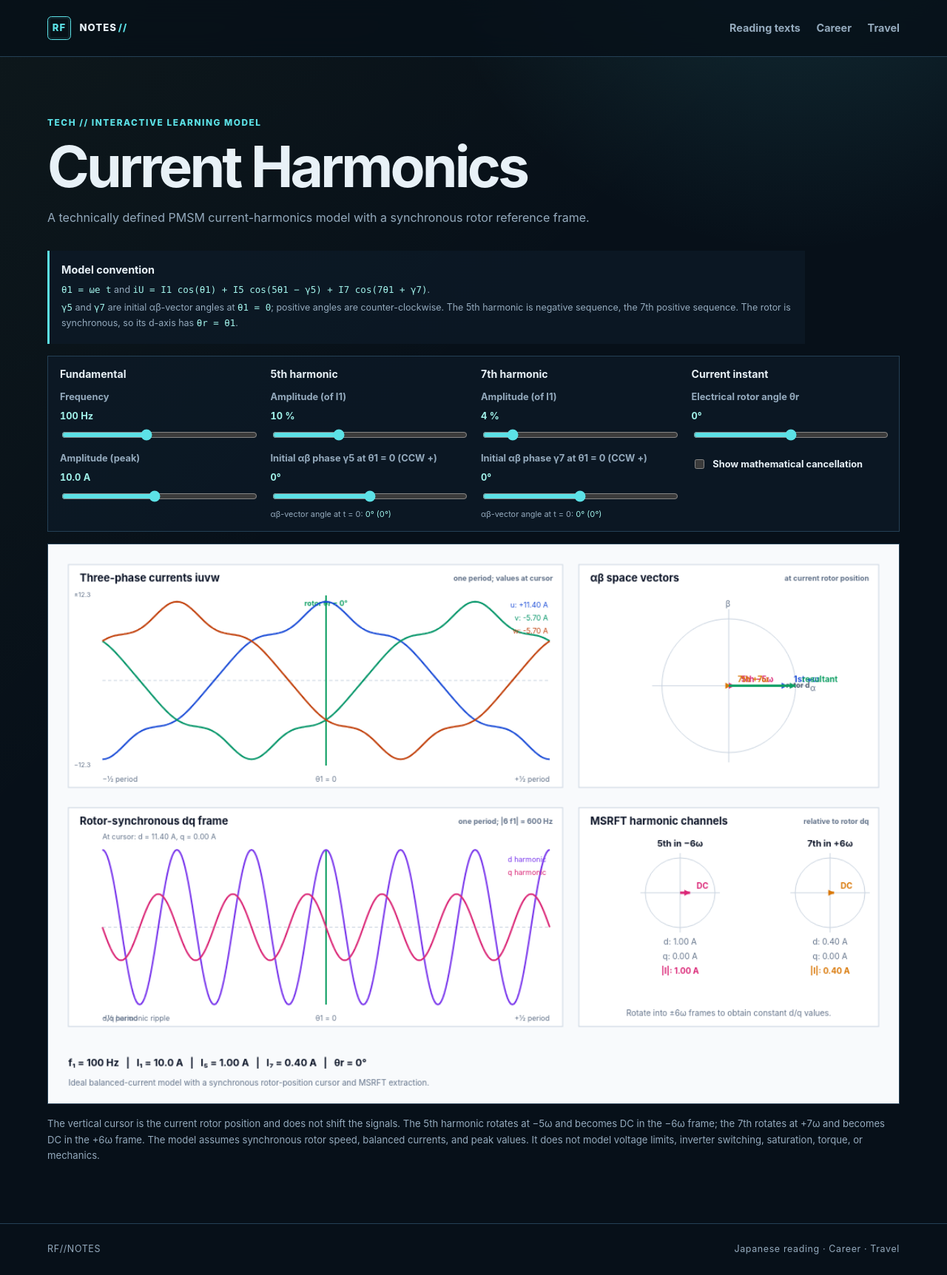
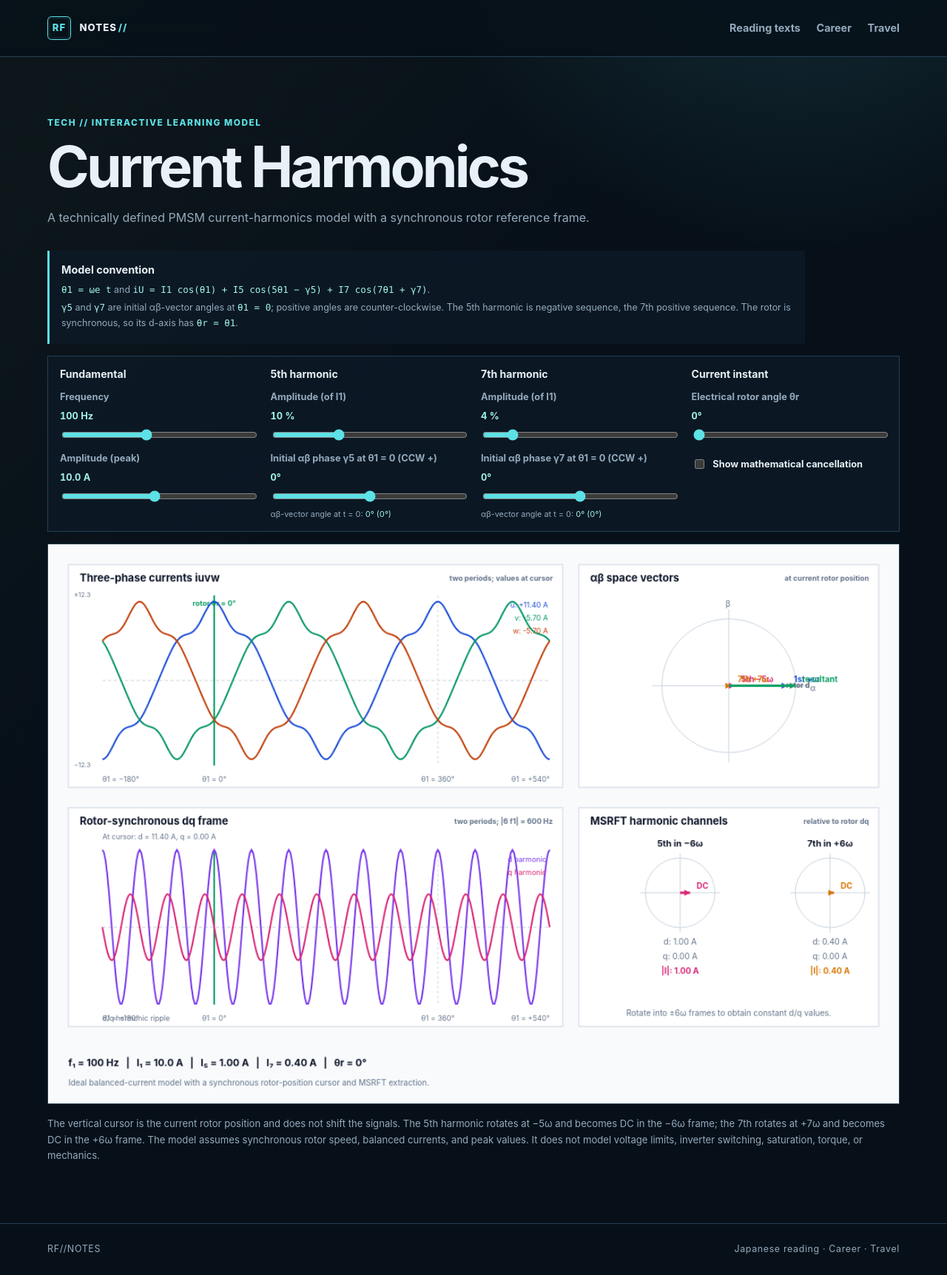
Before and after one commit to RobFil/robfil.github.io, a Jekyll site: the page built from tech/acoustics/index.html, in a window 1280 px wide. Shown: the whole page at 74% size. Built offline with Jekyll 4.4.1, drawn with Linux system fonts in a browser that asks for light colours.

Commit message:
Center harmonic period with half-cycle context

```diff
--- a/tech/acoustics/acoustics-lab.js
+++ b/tech/acoustics/acoustics-lab.js
@@ -31,13 +31,13 @@
     return s.i1 * Math.cos(theta + phase) + i5 * Math.cos(5 * (theta + phase) - s.gamma5) + i7 * Math.cos(7 * (theta + phase) + s.gamma7);
   }
   function drawWave(x, y, w, h, s) {
-    card(x, y, w, h, "Three-phase currents iuvw", s.compensated ? "ideal cancellation on" : "one period; values at cursor");
+    card(x, y, w, h, "Three-phase currents iuvw", s.compensated ? "ideal cancellation on" : "two periods; values at cursor");
     const left = x + 42, right = x + w - 16, top = y + 38, bottom = y + h - 27, mid = (top + bottom) / 2, limit = 1.08 * (s.compensated ? s.i1 : s.i1 + s.i5 + s.i7), scale = (bottom - top) / (2 * limit);
-    const referenceX = (left + right) / 2, cursorX = referenceX + (right - referenceX) * s.cursorAngle / Math.PI;
-    line(left, mid, right, mid, colours.grid, 1, [4, 3]); line(referenceX, top, referenceX, bottom, colours.grid, 1, [3, 3]); line(cursorX, top, cursorX, bottom, colours.field, 2); text("−½ period", left, y + h - 10, 9, colours.muted); text("θ1 = 0", referenceX, y + h - 10, 9, colours.muted, "center"); text("+½ period", right, y + h - 10, 9, colours.muted, "right"); text(`rotor θr = ${Math.round(s.cursorAngle * 180 / Math.PI)}°`, cursorX, top + 10, 9, colours.field, "center", "700");
+    const zeroX = left + (right - left) / 4, periodEndX = left + 3 * (right - left) / 4, cursorX = left + (right - left) * (s.cursorAngle + Math.PI) / (2 * tau);
+    line(left, mid, right, mid, colours.grid, 1, [4, 3]); line(zeroX, top, zeroX, bottom, colours.grid, 1, [3, 3]); line(periodEndX, top, periodEndX, bottom, colours.grid, 1, [3, 3]); line(cursorX, top, cursorX, bottom, colours.field, 2); text("θ1 = −180°", left, y + h - 10, 9, colours.muted); text("θ1 = 0°", zeroX, y + h - 10, 9, colours.muted, "center"); text("θ1 = 360°", periodEndX, y + h - 10, 9, colours.muted, "center"); text("θ1 = +540°", right, y + h - 10, 9, colours.muted, "right"); text(`rotor θr = ${Math.round(s.cursorAngle * 180 / Math.PI)}°`, cursorX, top + 10, 9, colours.field, "center", "700");
     [[0, colours.u, "u"], [-2 * Math.PI / 3, colours.v, "v"], [2 * Math.PI / 3, colours.w, "w"]].forEach(([phase, color, label]) => {
       ctx.strokeStyle = color; ctx.lineWidth = 2; ctx.beginPath();
-      for (let px = left; px <= right; px += 2) { const local = -Math.PI + tau * (px - left) / (right - left); const py = mid - scale * current(phase, local, s); if (px === left) ctx.moveTo(px, py); else ctx.lineTo(px, py); }
+      for (let px = left; px <= right; px += 2) { const local = -Math.PI + 2 * tau * (px - left) / (right - left); const py = mid - scale * current(phase, local, s); if (px === left) ctx.moveTo(px, py); else ctx.lineTo(px, py); }
       ctx.stroke(); const value = current(phase, s.cursorAngle, s); text(`${label}: ${value >= 0 ? "+" : ""}${value.toFixed(2)} A`, right - 2, top + 12 + ["u", "v", "w"].indexOf(label) * 16, 9, color, "right");
     });
     text(`±${limit.toFixed(1)}`, x + 7, top, 8, colours.muted); text(`−${limit.toFixed(1)}`, x + 7, bottom, 8, colours.muted);
@@ -50,9 +50,9 @@
     const rotorRadius = r * .84; line(cx, cy, cx + rotorRadius * Math.cos(s.cursorAngle), cy - rotorRadius * Math.sin(s.cursorAngle), "#475569", 2, [5, 4]); text("rotor d", cx + (rotorRadius + 16) * Math.cos(s.cursorAngle), cy - (rotorRadius + 16) * Math.sin(s.cursorAngle), 9, "#475569", "center", "700"); let sx = 0, sy = 0; vectors.forEach(([mag, a, color, label]) => { const vx = mag * Math.cos(a) * ratio, vy = -mag * Math.sin(a) * ratio; sx += vx; sy += vy; if (mag > 0) vector(cx, cy, cx + vx, cy + vy, color, label); }); vector(cx, cy, cx + sx, cy + sy, colours.field, "resultant"); text("α", cx + r + 18, cy + 3, 10, colours.muted); text("β", cx - 4, cy - r - 18, 10, colours.muted);
   }
   function drawDq(x, y, w, h, s) {
-    const harmonic5 = s.compensated ? 0 : s.i5, harmonic7 = s.compensated ? 0 : s.i7; card(x, y, w, h, "Rotor-synchronous dq frame", `one period; |6 f1| = ${6 * s.f} Hz`); const left = x + 42, right = x + w - 16, top = y + 52, bottom = y + h - 27, mid = (top + bottom) / 2, scale = (bottom - top) / (2 * Math.max(s.i5 + s.i7, 1)), referenceX = (left + right) / 2, cursorX = referenceX + (right - referenceX) * s.cursorAngle / Math.PI, currentD = s.i1 + harmonic5 * Math.cos(6 * s.cursorAngle - s.gamma5) + harmonic7 * Math.cos(6 * s.cursorAngle + s.gamma7), currentQ = -harmonic5 * Math.sin(6 * s.cursorAngle - s.gamma5) + harmonic7 * Math.sin(6 * s.cursorAngle + s.gamma7); line(left, mid, right, mid, colours.grid, 1, [4, 3]); line(referenceX, top, referenceX, bottom, colours.grid, 1, [3, 3]); line(cursorX, top, cursorX, bottom, colours.field, 2); text(`At cursor: d = ${currentD.toFixed(2)} A, q = ${currentQ.toFixed(2)} A`, left, y + 36, 9, colours.muted);
-    const draw = (axis, color, label) => { if (s.compensated || (s.i5 === 0 && s.i7 === 0)) return; ctx.strokeStyle = color; ctx.lineWidth = 2; ctx.beginPath(); for (let px = left; px <= right; px += 2) { const theta = -Math.PI + tau * (px - left) / (right - left); const harmonicAngle = 6 * theta; const value = axis === "d" ? s.i5 * Math.cos(harmonicAngle - s.gamma5) + s.i7 * Math.cos(harmonicAngle + s.gamma7) : -s.i5 * Math.sin(harmonicAngle - s.gamma5) + s.i7 * Math.sin(harmonicAngle + s.gamma7); const py = mid - value * scale; if (px === left) ctx.moveTo(px, py); else ctx.lineTo(px, py); } ctx.stroke(); text(label, right - 4, top + (axis === "d" ? 12 : 28), 9, color, "right"); };
-    draw("d", colours.d, "d harmonic"); draw("q", colours.q, "q harmonic"); text("d/q harmonic ripple", left, y + h - 10, 9, colours.muted); text("−½ period", left, y + h - 10, 9, colours.muted); text("θ1 = 0", referenceX, y + h - 10, 9, colours.muted, "center"); text("+½ period", right, y + h - 10, 9, colours.muted, "right"); if (s.compensated) text("Only fundamental DC remains", x + w / 2, mid, 12, colours.field, "center", "700");
+    const harmonic5 = s.compensated ? 0 : s.i5, harmonic7 = s.compensated ? 0 : s.i7; card(x, y, w, h, "Rotor-synchronous dq frame", `two periods; |6 f1| = ${6 * s.f} Hz`); const left = x + 42, right = x + w - 16, top = y + 52, bottom = y + h - 27, mid = (top + bottom) / 2, scale = (bottom - top) / (2 * Math.max(s.i5 + s.i7, 1)), zeroX = left + (right - left) / 4, periodEndX = left + 3 * (right - left) / 4, cursorX = left + (right - left) * (s.cursorAngle + Math.PI) / (2 * tau), currentD = s.i1 + harmonic5 * Math.cos(6 * s.cursorAngle - s.gamma5) + harmonic7 * Math.cos(6 * s.cursorAngle + s.gamma7), currentQ = -harmonic5 * Math.sin(6 * s.cursorAngle - s.gamma5) + harmonic7 * Math.sin(6 * s.cursorAngle + s.gamma7); line(left, mid, right, mid, colours.grid, 1, [4, 3]); line(zeroX, top, zeroX, bottom, colours.grid, 1, [3, 3]); line(periodEndX, top, periodEndX, bottom, colours.grid, 1, [3, 3]); line(cursorX, top, cursorX, bottom, colours.field, 2); text(`At cursor: d = ${currentD.toFixed(2)} A, q = ${currentQ.toFixed(2)} A`, left, y + 36, 9, colours.muted);
+    const draw = (axis, color, label) => { if (s.compensated || (s.i5 === 0 && s.i7 === 0)) return; ctx.strokeStyle = color; ctx.lineWidth = 2; ctx.beginPath(); for (let px = left; px <= right; px += 2) { const theta = -Math.PI + 2 * tau * (px - left) / (right - left); const harmonicAngle = 6 * theta; const value = axis === "d" ? s.i5 * Math.cos(harmonicAngle - s.gamma5) + s.i7 * Math.cos(harmonicAngle + s.gamma7) : -s.i5 * Math.sin(harmonicAngle - s.gamma5) + s.i7 * Math.sin(harmonicAngle + s.gamma7); const py = mid - value * scale; if (px === left) ctx.moveTo(px, py); else ctx.lineTo(px, py); } ctx.stroke(); text(label, right - 4, top + (axis === "d" ? 12 : 28), 9, color, "right"); };
+    draw("d", colours.d, "d harmonic"); draw("q", colours.q, "q harmonic"); text("d/q harmonic ripple", left, y + h - 10, 9, colours.muted); text("θ1 = −180°", left, y + h - 10, 9, colours.muted); text("θ1 = 0°", zeroX, y + h - 10, 9, colours.muted, "center"); text("θ1 = 360°", periodEndX, y + h - 10, 9, colours.muted, "center"); text("θ1 = +540°", right, y + h - 10, 9, colours.muted, "right"); if (s.compensated) text("Only fundamental DC remains", x + w / 2, mid, 12, colours.field, "center", "700");
   }
   function drawMsrft(x, y, w, h, s) {
     card(x, y, w, h, "MSRFT harmonic channels", "relative to rotor dq"); const channels = [["5th in −6ω", s.compensated ? 0 : s.i5, s.gamma5, colours.q], ["7th in +6ω", s.compensated ? 0 : s.i7, s.gamma7, "#d97706"]];
--- a/tech/acoustics/index.html
+++ b/tech/acoustics/index.html
@@ -37,7 +37,7 @@ title: Current Harmonics Lab
     </section>
     <section class="control-group" aria-labelledby="cursor-controls">
       <h2 id="cursor-controls">Current instant</h2>
-      <label>Electrical rotor angle θr <output id="cursor-angle-value">0°</output><input id="cursor-angle" type="range" min="-180" max="180" value="0" step="1"></label>
+      <label>Electrical rotor angle θr <output id="cursor-angle-value">0°</output><input id="cursor-angle" type="range" min="0" max="360" value="0" step="1"></label>
       <label class="compensation"><input id="compensation" type="checkbox"> Show mathematical cancellation</label>
     </section>
   </div>
@@ -46,4 +46,4 @@ title: Current Harmonics Lab
   <p class="acoustics-note">The vertical cursor is the current rotor position and does not shift the signals. The 5th harmonic rotates at −5ω and becomes DC in the −6ω frame; the 7th rotates at +7ω and becomes DC in the +6ω frame. The model assumes synchronous rotor speed, balanced currents, and peak values. It does not model voltage limits, inverter switching, saturation, torque, or mechanics.</p>
 </section>
 
-<script src="{{ '/tech/acoustics/acoustics-lab.js' | relative_url }}" defer></script>
+<script src="{{ '/tech/acoustics/acoustics-lab.js' | relative_url }}?v={{ site.time | date: '%s' }}" defer></script>
```
